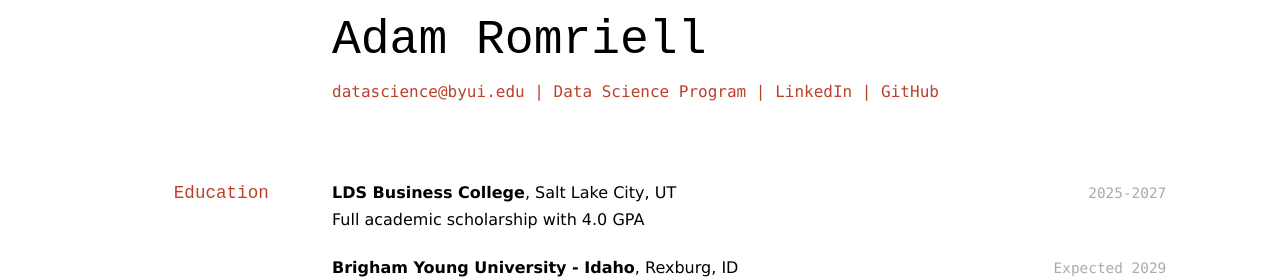
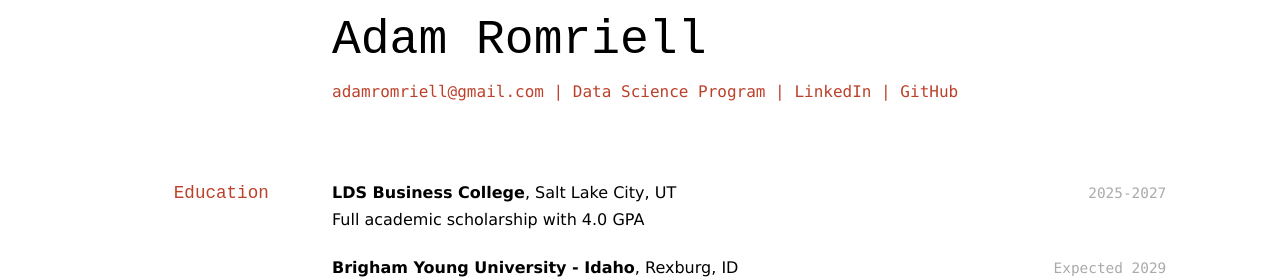
Before and after one commit to TheAdmrial/romriell_adam_resume, a Jekyll site: the page built from docs/index.md, in a window 1280 px wide. Shown: the top 279 px of the page. Built offline with Jekyll 4.4.1, drawn with Linux system fonts in a browser that asks for light colours.

Commit message:
adding my email and linkedin link

```diff
--- a/docs/index.md
+++ b/docs/index.md
@@ -5,9 +5,9 @@ title: Adam Romriell's Resume
 # Adam Romriell
 
 <div id="webaddress">
-<a href="datascience@byui.edu">datascience@byui.edu</a>
+<a href="adamromriell@gmail.com">adamromriell@gmail.com</a>
 | <a href="https://byuidatascience.github.io/development.html">Data Science Program</a>
-| <a href="https://www.linkedin.com/groups/13537407/">LinkedIn</a>
+| <a href="https://www.linkedin.com/in/adam-romriell/">LinkedIn</a>
 | <a href="https://github.com/byuids-resumes">GitHub</a>
 </div>
 
```
